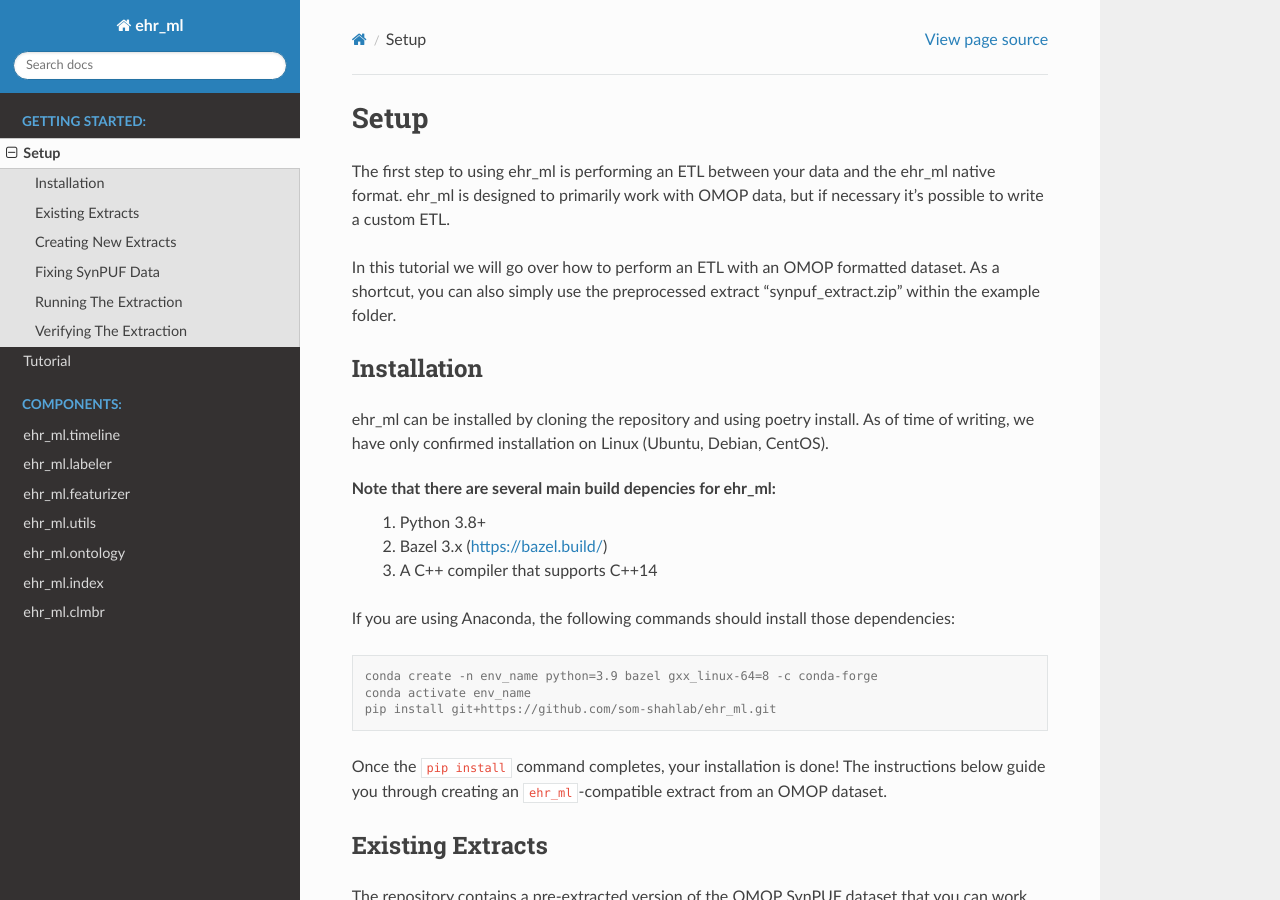
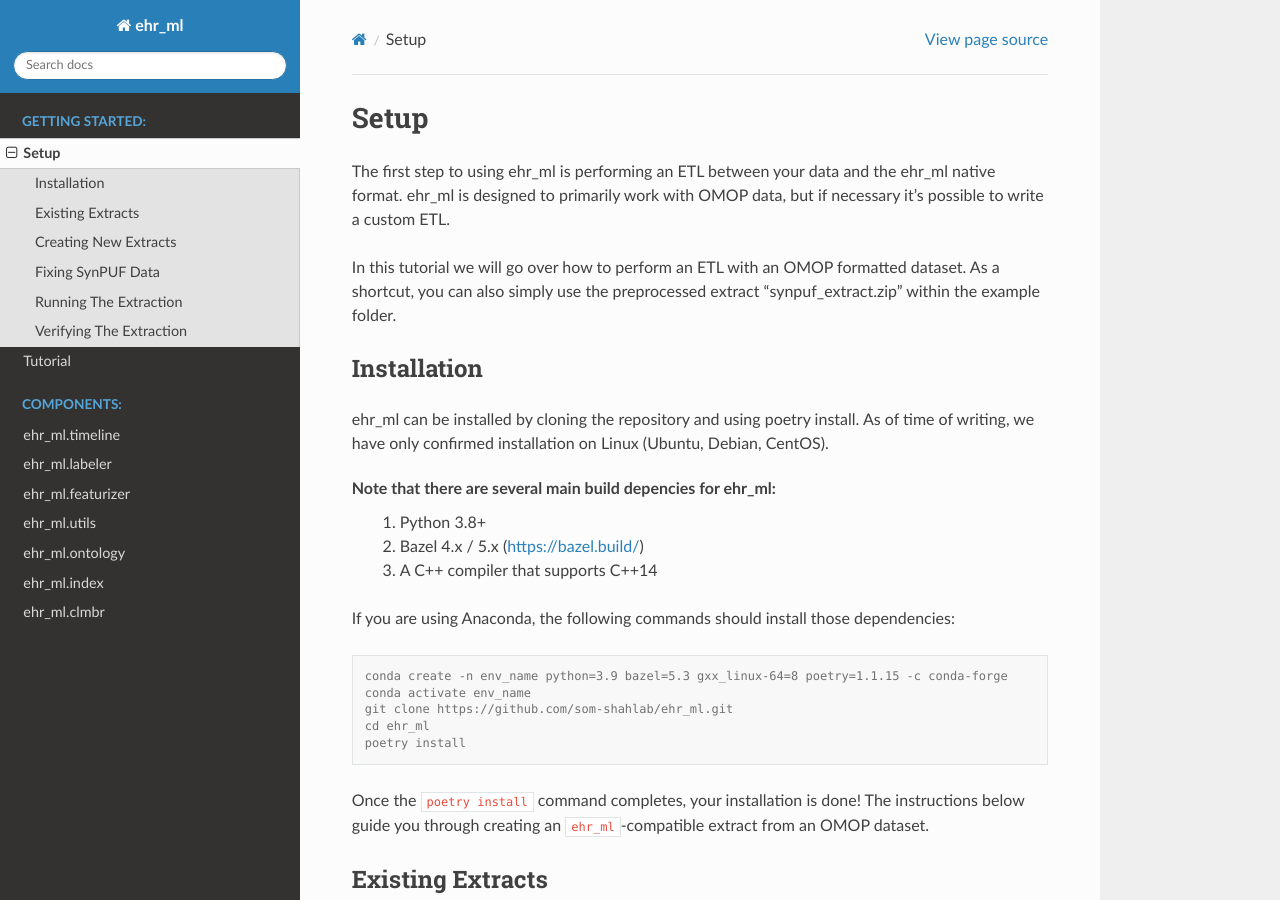
Before and after one commit to som-shahlab/ehr_ml, a Sphinx documentation site: the page built from doc_src/source/setup.rst, in a window 1280 px wide and 900 px high. Built offline with Sphinx 7.4.7 and the Read the Docs theme 2.0.0, drawn with Linux system fonts in a browser that asks for light colours.

Commit message:
update setup.rst

```diff
--- a/doc_src/source/setup.rst
+++ b/doc_src/source/setup.rst
@@ -15,18 +15,20 @@
 
 Note that there are several main build depencies for ehr_ml:
    1. Python 3.8+
-   2. Bazel 3.x (https://bazel.build/)
+   2. Bazel 4.x / 5.x (https://bazel.build/)
    3. A C++ compiler that supports C++14
 
 If you are using Anaconda, the following commands should install those dependencies:
 
 .. code-block:: console
 
-   conda create -n env_name python=3.9 bazel gxx_linux-64=8 -c conda-forge
+   conda create -n env_name python=3.9 bazel=5.3 gxx_linux-64=8 poetry=1.1.15 -c conda-forge
    conda activate env_name
-   pip install git+https://github.com/som-shahlab/ehr_ml.git
+   git clone https://github.com/som-shahlab/ehr_ml.git
+   cd ehr_ml
+   poetry install
 
-Once the :code:`pip install` command completes, your installation is done! The instructions below guide you through creating an :code:`ehr_ml`-compatible extract from an OMOP dataset.
+Once the :code:`poetry install` command completes, your installation is done! The instructions below guide you through creating an :code:`ehr_ml`-compatible extract from an OMOP dataset.
 
 *********************************************
 Existing Extracts
```
